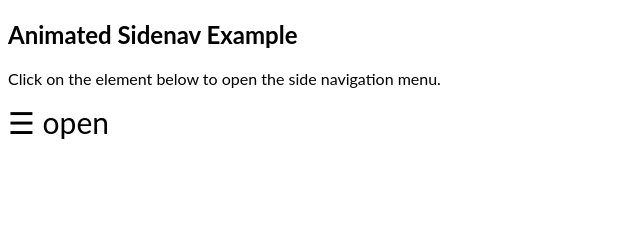
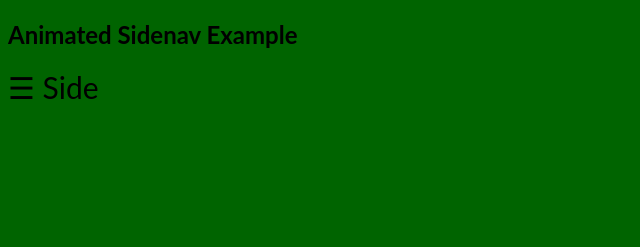
Before and after one commit to Bluecode77732/My-Blog, a plain HTML site: page repo/index.html in a window 1280 px wide. Shown: the whole page, without its empty margins (0-640 px from the left). Drawn offline with Linux system fonts and the light colour scheme.

Commit message:
New commits

```diff
--- a/repo/index.html
+++ b/repo/index.html
@@ -19,8 +19,8 @@
     </div>
 
     <h2>Animated Sidenav Example</h2>
-    <p>Click on the element below to open the side navigation menu.</p>
-    <span style="font-size:30px;cursor:pointer" onclick="openNav()">&#9776; open</span>
+
+    <span style="font-size:30px;cursor:pointer" onclick="openNav()">&#9776; Side </span>
 
     <script src="index.js"></script>
 
--- a/repo/index.js
+++ b/repo/index.js
@@ -1,5 +1,5 @@
 function openNav() {
-    document.getElementById("mySidenav").style.width = "250px";
+    document.getElementById("mySidenav").style.width = "500px";
 }
 
 function closeNav() {
--- a/repo/style.css
+++ b/repo/style.css
@@ -1,5 +1,6 @@
 body {
     font-family: "Lato", sans-serif;
+    background-color: darkgreen;
 }
 
 .sidenav {
```
